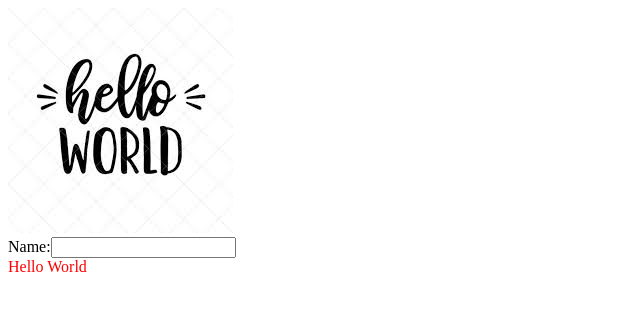
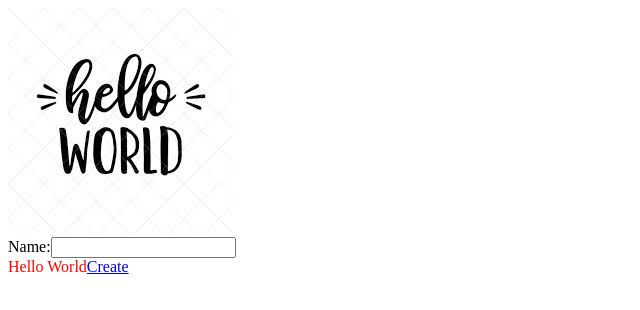
Before and after one commit to wisniewskikr/chrisblog-it-js-react, a React (Create React App) app in the folder architectures/gui/html/js-react-gui-html-helloworld-form/: page / in a window 1280 px wide. Shown: the top 310 px of the page, without its empty margins (0-640 px from the left). Built offline with nearby package versions, Linux system fonts and the light colour scheme.

Commit message:
Add link

```diff
--- a/architectures/gui/html/js-react-gui-html-helloworld-form/package.json
+++ b/architectures/gui/html/js-react-gui-html-helloworld-form/package.json
@@ -8,6 +8,7 @@
     "@testing-library/user-event": "^13.5.0",
     "react": "^18.2.0",
     "react-dom": "^18.2.0",
+    "react-router-dom": "^6.18.0",
     "react-scripts": "5.0.1",
     "web-vitals": "^2.1.4"
   },
--- a/architectures/gui/html/js-react-gui-html-helloworld-form/src/App.js
+++ b/architectures/gui/html/js-react-gui-html-helloworld-form/src/App.js
@@ -1,3 +1,4 @@
+import { Link } from "react-router-dom";
 import helloWorld from './images/helloworld.jpg'
 import "./css/helloworld.css"
 
@@ -14,6 +15,7 @@
           </div>
       </form>
       <span id="message-text">Hello World</span>
+      <Link to="">Create</Link>
     </>
   );
 }
--- a/architectures/gui/html/js-react-gui-html-helloworld-form/src/index.js
+++ b/architectures/gui/html/js-react-gui-html-helloworld-form/src/index.js
@@ -1,10 +1,11 @@
 import React from 'react';
 import ReactDOM from 'react-dom/client';
+import { BrowserRouter } from "react-router-dom";
 import App from './App';
 
 const root = ReactDOM.createRoot(document.getElementById('root'));
 root.render(
-  <React.StrictMode>
+  <BrowserRouter>
     <App />
-  </React.StrictMode>
+  </BrowserRouter>
 );
```
Also changed, not shown: 1 other file (tests, documents, lock files or other folders).
